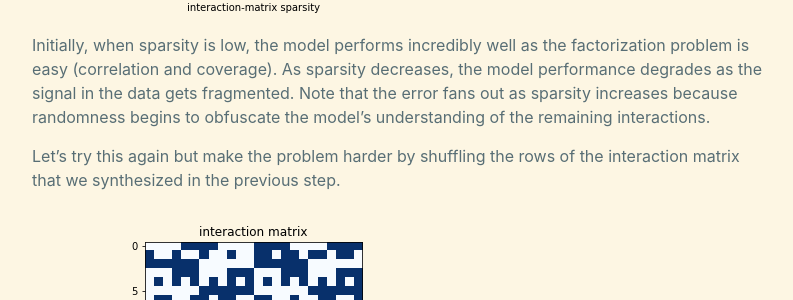
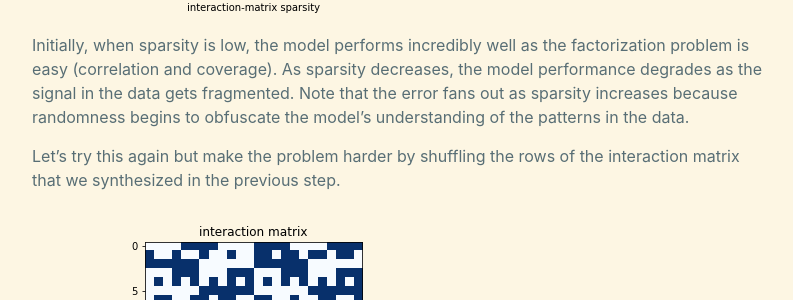
Before and after one commit to daniel-deychakiwsky/daniel-deychakiwsky.github.io, a Jekyll site: the page built from _posts/2022-01-02-matrix-factorization-sparsity.md, in a window 1280 px wide and 900 px high, scrolled down 5702 px. Shown: the part 225-525 px from the top of the window, without its empty margins (238-1031 px from the left). Built offline with Jekyll 4.4.1, drawn with Linux system fonts in a browser that asks for light colours; formulas are drawn with MathJax 3.

Commit message:
[blog-post] MF WIP

```diff
--- a/_posts/2022-01-02-matrix-factorization-sparsity.md
+++ b/_posts/2022-01-02-matrix-factorization-sparsity.md
@@ -243,7 +243,7 @@
 fragmented. Note that the error
 fans out as sparsity increases because
 randomness begins to obfuscate the model's
-understanding of the remaining interactions.
+understanding of the patterns in the data.
 
 Let's try this again but make the problem
 harder by shuffling the rows of the interaction
```
